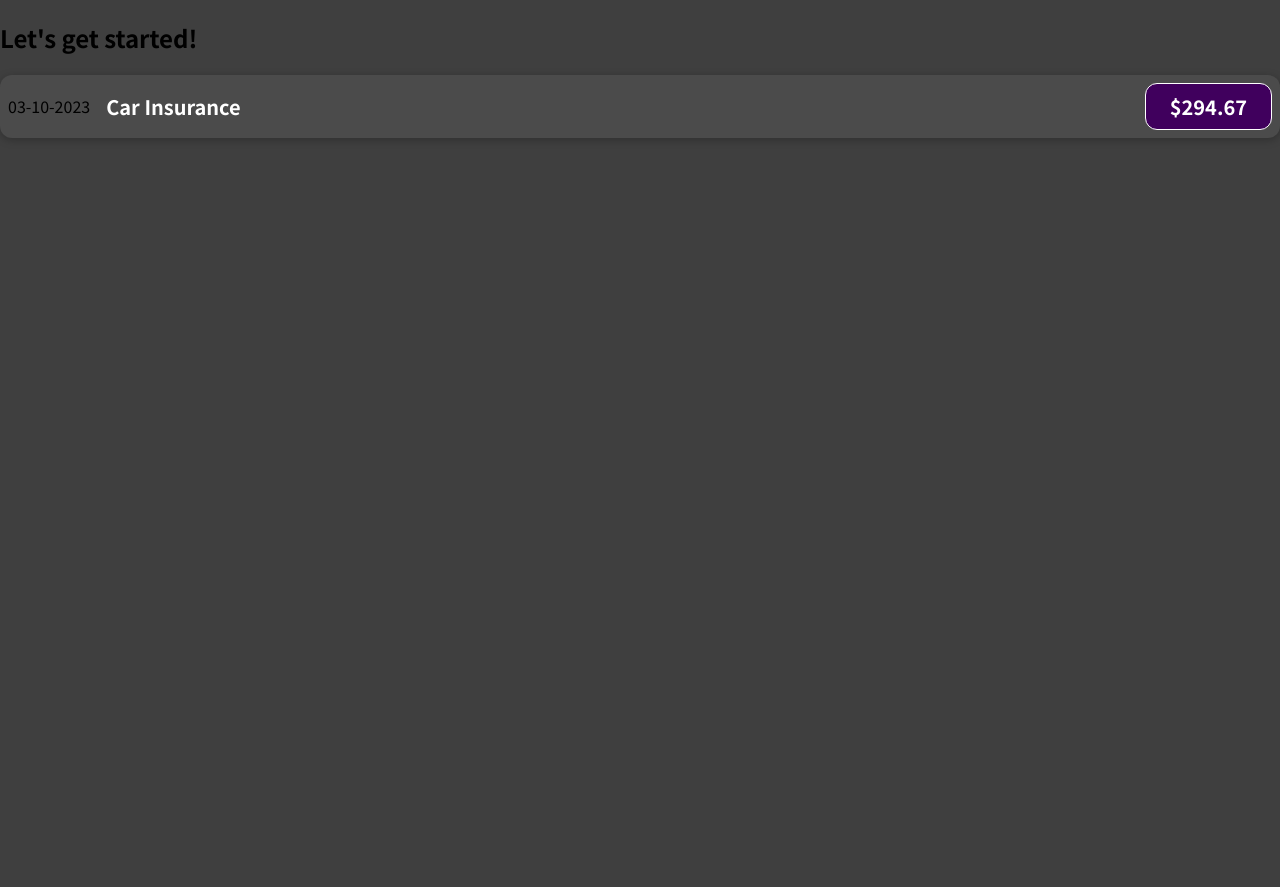
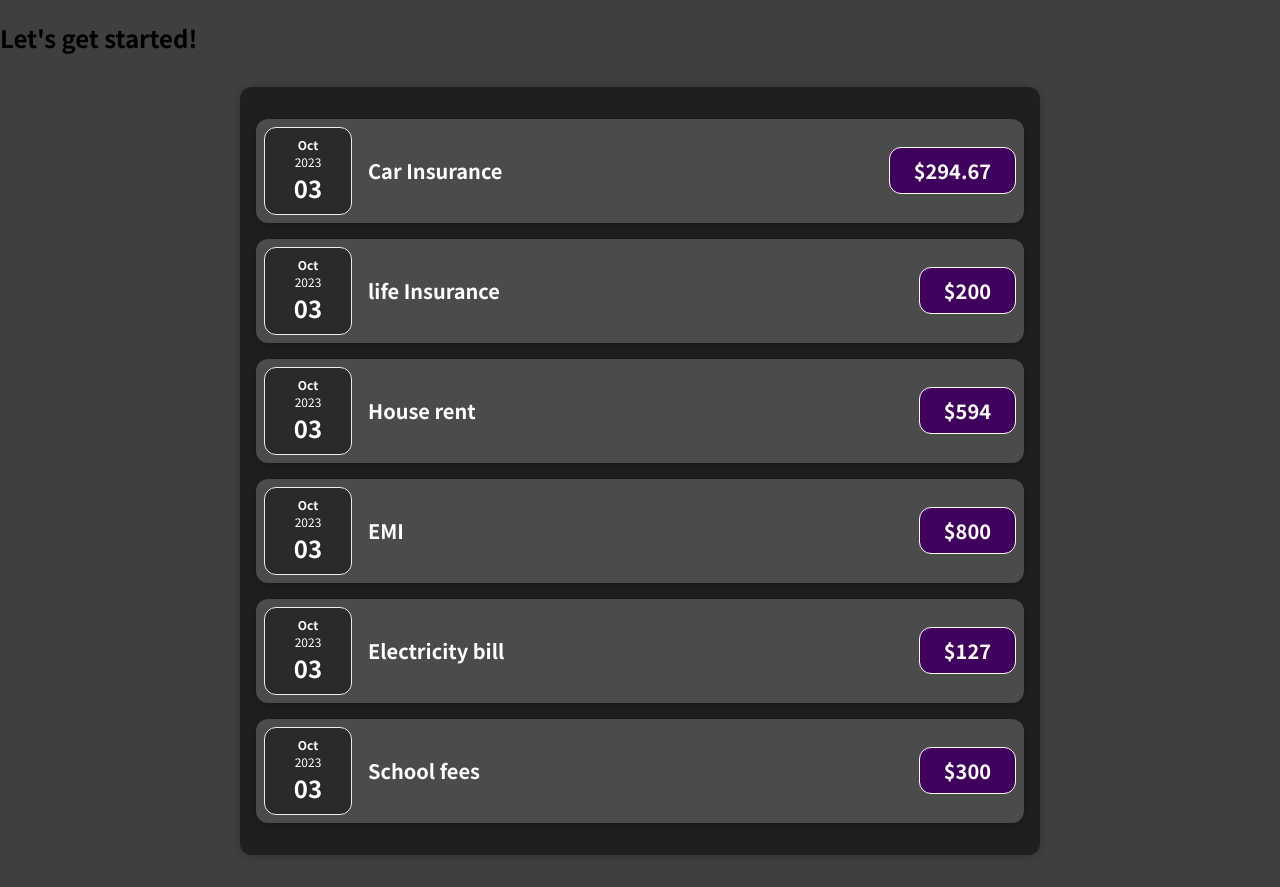
Before and after one commit to pershiba-velusamy06/reactjs-training1, a React (Create React App) app: page / in a window 1280 px wide. Before the commit the page ends 800 px from the top, so only its background shows below. Built offline with nearby package versions, Linux system fonts and the light colour scheme.

Commit message:
component seperation

```diff
--- a/src/App.js
+++ b/src/App.js
@@ -1,11 +1,15 @@
-import {ExpenseItem} from './components/ExpenseItem'
+import { Expenses } from "./components/Expenses";
+
 
 
 function App() {
+
+
+
   return (
     <div>
       <h2>Let's get started!</h2>
-      <ExpenseItem/>
+      <Expenses />
     </div>
   );
 }
--- /dev/null
+++ b/src/components/ExpenseData.jsx
@@ -0,0 +1,13 @@
+import React from 'react'
+import moment from 'moment'
+import './expenseDate.css'
+export const ExpenseData = () => {
+    return (
+        <div className='expense-date '>
+            <div className='expense-date__month'>{moment().format('MMM')}</div>
+            <div className='expense-date__year'>{moment().format('yyyy')}</div>
+            <div className='expense-date__day'>{moment().format('DD')}</div>
+        </div>
+
+    )
+}
--- a/src/components/ExpenseItem.jsx
+++ b/src/components/ExpenseItem.jsx
@@ -1,18 +1,27 @@
 import React from 'react'
 import './expenseItem.css'
-import moment from 'moment';
-export const ExpenseItem=()=> {
-  const  expensesDate = moment().format('DD-MM-yyyy');
-  const expenseTitle = "Car Insurance";
-  const Price='294.67'
+import { ExpenseData } from './ExpenseData';
+
+export const ExpenseItem = ({ expenses }) => {
+
   return (
+    <>
+
+      {
+        expenses.map((expense) => {
+          return (<>
             <div className="expense-item">
-          <div>{expensesDate}</div>
+            <ExpenseData/>
               <div className="expense-item__description">
-            <h2>{expenseTitle}</h2>
-            <div className="expense-item__price">${Price}</div>
+                <h2>{expense.expenseTitle}</h2>
+                <div className="expense-item__price">${expense.Price}</div>
               </div>
             </div>
+          </>)
+        })
+      }
+    </>
+
   );
 
 }
--- /dev/null
+++ b/src/components/Expenses.jsx
@@ -0,0 +1,11 @@
+import React from 'react'
+import { ExpenseItem } from './ExpenseItem'
+import { expenses } from '../utils/constants'
+import './expenses.css'
+export const Expenses = () => {
+    return (
+        <div className='expenses'>
+            <ExpenseItem expenses={expenses}/>
+        </div>
+    )
+}
--- /dev/null
+++ b/src/components/expenseDate.css
@@ -0,0 +1,26 @@
+.expense-date {
+    display: flex;
+    flex-direction: column;
+    width: 5.5rem;
+    height: 5.5rem;
+    border: 1px solid #ececec;
+    background-color: #2a2a2a;
+    color: white;
+    border-radius: 12px;
+    align-items: center;
+    justify-content: center;
+  }
+
+  .expense-date__month {
+    font-size: 0.75rem;
+    font-weight: bold;
+  }
+
+  .expense-date__year {
+    font-size: 0.75rem;
+  }
+
+  .expense-date__day {
+    font-size: 1.5rem;
+    font-weight: bold;
+  }
--- /dev/null
+++ b/src/components/expenses.css
@@ -0,0 +1,9 @@
+.expenses {
+    padding: 1rem;
+    background-color: rgb(31, 31, 31);
+    margin: 2rem auto;
+    width: 50rem;
+    max-width: 95%;
+    border-radius: 12px;
+    box-shadow: 0 1px 8px rgba(0, 0, 0, 0.25);
+  }
--- /dev/null
+++ b/src/utils/constants.js
@@ -0,0 +1,34 @@
+import moment from 'moment'
+
+export const expenses=[
+    {
+          expensesDate : moment().format('DD-MM-yyyy'),
+         expenseTitle : "Car Insurance",
+         Price:'294.67'
+    },
+    {
+          expensesDate : moment().format('DD-MM-yyyy'),
+         expenseTitle : "life Insurance",
+         Price:'200'
+    },
+    {
+          expensesDate : moment().format('DD-MM-yyyy'),
+         expenseTitle : "House rent",
+         Price:'594'
+    },
+    {
+          expensesDate : moment().format('DD-MM-yyyy'),
+         expenseTitle : "EMI",
+         Price:'800'
+    },
+    {
+          expensesDate : moment().format('DD-MM-yyyy'),
+         expenseTitle : "Electricity bill",
+         Price:'127'
+    },
+    {
+          expensesDate : moment().format('DD-MM-yyyy'),
+         expenseTitle : "School fees",
+         Price:'300'
+    },
+]
```
Lines whose indentation alone changed are shown as unchanged.
